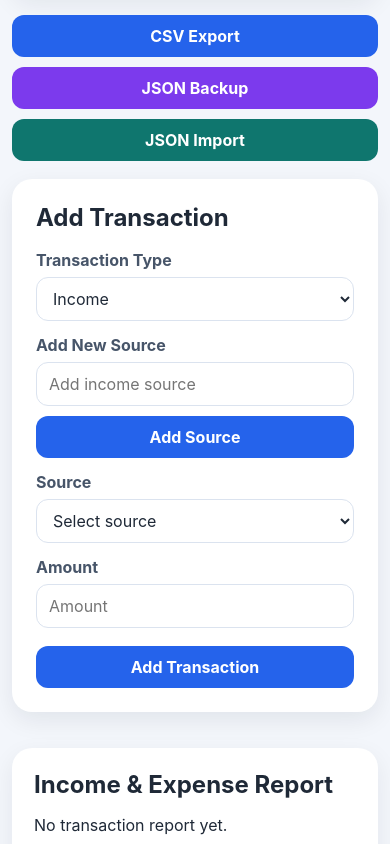
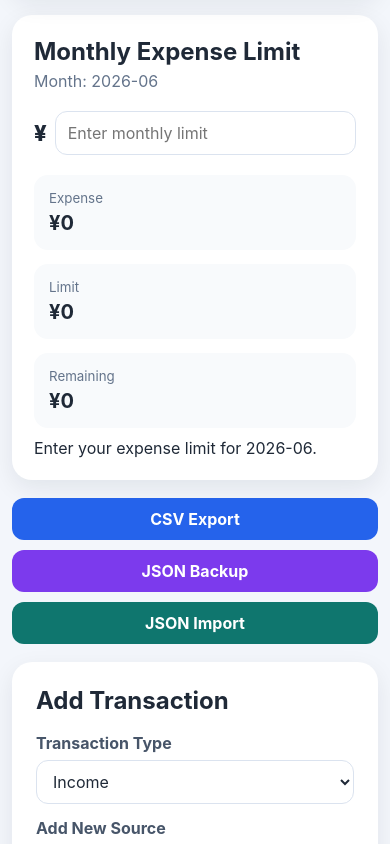
Before and after one commit to mbhandari929/expense-tracker, a React (Vite) app: page / in a window 390 px wide. Shown: the part 960-1804 px from the top of the page. Built offline with nearby package versions, Linux system fonts and the light colour scheme.

Commit message:
Update monthly report and transaction statement

```diff
--- a/src/App.css
+++ b/src/App.css
@@ -482,3 +482,117 @@ button:hover {
     width: 100%;
   }
 }
+.monthly-budget-card {
+  margin-bottom: 18px;
+  padding: 22px;
+  border-radius: 20px;
+  background: #ffffff;
+  box-shadow: 0 8px 24px rgba(15, 23, 42, 0.08);
+}
+
+.monthly-budget-header {
+  display: flex;
+  align-items: center;
+  justify-content: space-between;
+  gap: 20px;
+}
+
+.monthly-budget-header h2 {
+  margin: 0 0 5px;
+}
+
+.monthly-budget-header p {
+  margin: 0;
+  color: #64748b;
+}
+
+.monthly-limit-input {
+  display: flex;
+  align-items: center;
+  gap: 8px;
+  width: 280px;
+}
+
+.monthly-limit-input span {
+  font-size: 22px;
+  font-weight: 800;
+}
+
+.budget-details {
+  display: grid;
+  grid-template-columns: repeat(3, 1fr);
+  gap: 14px;
+  margin-top: 20px;
+}
+
+.budget-details div {
+  padding: 15px;
+  border-radius: 14px;
+  background: #f8fafc;
+}
+
+.budget-details small {
+  display: block;
+  margin-bottom: 5px;
+  color: #64748b;
+}
+
+.budget-details strong {
+  display: block;
+  font-size: 20px;
+}
+
+.budget-progress {
+  height: 14px;
+  margin-top: 20px;
+  overflow: hidden;
+  border-radius: 20px;
+  background: #e2e8f0;
+}
+
+.budget-progress-bar {
+  height: 100%;
+  border-radius: 20px;
+  background: #16a34a;
+  transition: width 0.3s ease;
+}
+
+.budget-exceeded {
+  border: 2px solid #dc2626;
+}
+
+.budget-exceeded .budget-progress-bar {
+  background: #dc2626;
+}
+
+.budget-exceeded .budget-message {
+  color: #dc2626;
+  font-weight: 800;
+}
+
+.budget-message {
+  margin: 10px 0 0;
+}
+
+.dark .monthly-budget-card {
+  background: #1e293b;
+}
+
+.dark .budget-details div {
+  background: #0f172a;
+}
+
+@media (max-width: 700px) {
+  .monthly-budget-header {
+    align-items: stretch;
+    flex-direction: column;
+  }
+
+  .monthly-limit-input {
+    width: 100%;
+  }
+
+  .budget-details {
+    grid-template-columns: 1fr;
+  }
+}
--- a/src/App.tsx
+++ b/src/App.tsx
@@ -1,3 +1,4 @@
+import MonthlyBudget from "./components/MonthlyBudget";
 import Header from "./components/Header";
 import SummaryCard from "./components/SummaryCard";
 import { useEffect, useMemo, useRef, useState } from "react";
@@ -184,9 +185,6 @@ function App() {
     return report;
   }, {} as Record<string, { income: number; expense: number }>);
 
-  const recentItems = [...allItems]
-    .sort((a, b) => b.date.localeCompare(a.date))
-    .slice(0, 5);
 
   const COLORS = ["#00C49F", "#0088FE", "#FFBB28", "#FF8042", "#FF4560"];
 
@@ -411,7 +409,10 @@ function App() {
         />
         <SummaryCard title="Balance" amount={balance} className="balance" />
       </div>
-
+      <MonthlyBudget
+        expenses={expenses}
+         selectedMonth={selectedMonth}
+/>
       <div className="backup-buttons">
         <button onClick={exportCSV}>CSV Export</button>
         <button onClick={exportJSON}>JSON Backup</button>
@@ -497,26 +498,7 @@ function App() {
         </div>
       </div>
 
-      <div className="report-area single-report-area">
-        <div className="report-card">
-          <h2>Income & Expense Report</h2>
 
-          {transactionReport.length === 0 ? (
-            <p>No transaction report yet.</p>
-          ) : (
-            transactionReport.map((item) => (
-              <div
-                key={`${item.type}-${item.source}`}
-                className={`report-row ${item.type}-report-row`}
-              >
-                <span>{item.type === "income" ? "Income" : "Expense"}</span>
-                <span>{item.source}</span>
-                <span>¥{item.total}</span>
-              </div>
-            ))
-          )}
-        </div>
-      </div>
 
       <div className="chart-area single-chart-area">
         <div className="chart-box">
@@ -549,43 +531,37 @@ function App() {
         </div>
       </div>
 
-      <div className="report-card">
-        <h2>📅 Monthly Report</h2>
+
+
+      <div className="history-area single-history-area">
+  <div className="history-box">
+    <h2>Income & Expense Statement</h2>
+
+    <div className="monthly-summary-inside">
+      <h3>📅 Monthly Report</h3>
 
       {Object.entries(monthlyReport)
         .sort(([firstMonth], [secondMonth]) =>
           secondMonth.localeCompare(firstMonth)
         )
         .map(([month, data]) => (
-            <div key={month} className="report-row">
-              <span>{month}</span>
-              <span>Income: ¥{data.income}</span>
-              <span>Expense: ¥{data.expense}</span>
-              <span>Balance: ¥{data.income - data.expense}</span>
+          <div key={month} className="monthly-summary-row">
+            <strong>{month}</strong>
+
+            <span className="income-amount">
+              Income: ¥{data.income.toLocaleString()}
+            </span>
+
+            <span className="expense-amount">
+              Expense: ¥{data.expense.toLocaleString()}
+            </span>
+
+            <span>
+              Balance: ¥{(data.income - data.expense).toLocaleString()}
+            </span>
           </div>
         ))}
     </div>
-
-      <div className="report-card">
-        <h2>Recent 5 Transactions</h2>
-
-        {recentItems.length === 0 ? (
-          <p>No recent transactions.</p>
-        ) : (
-          recentItems.map((item) => (
-            <div key={item.id} className="report-row">
-              <span>{item.date.slice(0, 10)}</span>
-              <span>{item.text}</span>
-              <span>{item.type}</span>
-              <span>¥{item.amount}</span>
-            </div>
-          ))
-        )}
-      </div>
-
-      <div className="history-area single-history-area">
-        <div className="history-box">
-          <h2>Income & Expense Statement</h2>
 
     <div className="statement-table">
       <div className="statement-row statement-header">
@@ -602,7 +578,8 @@ function App() {
         filteredTransactions.map((item) => (
           <div
             key={item.id}
-                  className={`statement-row ${item.type === "income"
+            className={`statement-row ${
+              item.type === "income"
                 ? "income-statement"
                 : "expense-statement"
             }`}
--- /dev/null
+++ b/src/components/MonthlyBudget.tsx
@@ -0,0 +1,144 @@
+import { useEffect, useMemo, useState } from "react";
+
+type Expense = {
+  amount: number;
+  date: string;
+};
+
+type MonthlyBudgetProps = {
+  expenses: Expense[];
+  selectedMonth: string;
+};
+
+type MonthlyBudgets = Record<string, number>;
+
+function MonthlyBudget({
+  expenses,
+  selectedMonth,
+}: MonthlyBudgetProps) {
+  const currentMonth = new Date().toISOString().slice(0, 7);
+
+  const activeMonth =
+    selectedMonth === "all" ? currentMonth : selectedMonth;
+
+  const [monthlyBudgets, setMonthlyBudgets] =
+    useState<MonthlyBudgets>(() => {
+      try {
+        const saved = localStorage.getItem("monthlyBudgets");
+        return saved ? JSON.parse(saved) : {};
+      } catch {
+        return {};
+      }
+    });
+
+  useEffect(() => {
+    localStorage.setItem(
+      "monthlyBudgets",
+      JSON.stringify(monthlyBudgets)
+    );
+  }, [monthlyBudgets]);
+
+  const monthlyExpense = useMemo(() => {
+    return expenses
+      .filter((item) => item.date.slice(0, 7) === activeMonth)
+      .reduce((sum, item) => sum + item.amount, 0);
+  }, [expenses, activeMonth]);
+
+  const monthlyLimit = monthlyBudgets[activeMonth] || 0;
+
+  const remainingBudget = monthlyLimit - monthlyExpense;
+
+  const usedPercentage =
+    monthlyLimit > 0
+      ? Math.min((monthlyExpense / monthlyLimit) * 100, 100)
+      : 0;
+
+  const budgetExceeded =
+    monthlyLimit > 0 && monthlyExpense > monthlyLimit;
+
+  const changeMonthlyLimit = (value: string) => {
+    const newLimit = Number(value);
+
+    setMonthlyBudgets((previousBudgets) => ({
+      ...previousBudgets,
+      [activeMonth]: newLimit >= 0 ? newLimit : 0,
+    }));
+  };
+
+  return (
+    <div
+      className={`monthly-budget-card ${
+        budgetExceeded ? "budget-exceeded" : ""
+      }`}
+    >
+      <div className="monthly-budget-header">
+        <div>
+          <h2>Monthly Expense Limit</h2>
+          <p>Month: {activeMonth}</p>
+        </div>
+
+        <div className="monthly-limit-input">
+          <span>¥</span>
+
+          <input
+            type="number"
+            min="0"
+            value={monthlyLimit || ""}
+            placeholder="Enter monthly limit"
+            onChange={(event) =>
+              changeMonthlyLimit(event.target.value)
+            }
+          />
+        </div>
+      </div>
+
+      <div className="budget-details">
+        <div>
+          <small>Expense</small>
+          <strong>¥{monthlyExpense.toLocaleString()}</strong>
+        </div>
+
+        <div>
+          <small>Limit</small>
+          <strong>¥{monthlyLimit.toLocaleString()}</strong>
+        </div>
+
+        <div>
+          <small>
+            {budgetExceeded ? "Over Budget" : "Remaining"}
+          </small>
+
+          <strong>
+            {budgetExceeded ? "-" : ""}
+            ¥{Math.abs(remainingBudget).toLocaleString()}
+          </strong>
+        </div>
+      </div>
+
+      {monthlyLimit > 0 ? (
+        <>
+          <div className="budget-progress">
+            <div
+              className="budget-progress-bar"
+              style={{ width: `${usedPercentage}%` }}
+            />
+          </div>
+
+          <p className="budget-message">
+            {budgetExceeded
+              ? `⚠️ Budget exceeded by ¥${Math.abs(
+                  remainingBudget
+                ).toLocaleString()}`
+              : `${usedPercentage.toFixed(1)}% of the budget used`}
+          </p>
+        </>
+      ) : (
+        <p className="budget-message">
+          Enter your expense limit for {activeMonth}.
+        </p>
+      )}
+    </div>
+  );
+}
+
+export default MonthlyBudget;
```
Lines whose indentation alone changed are shown as unchanged.
